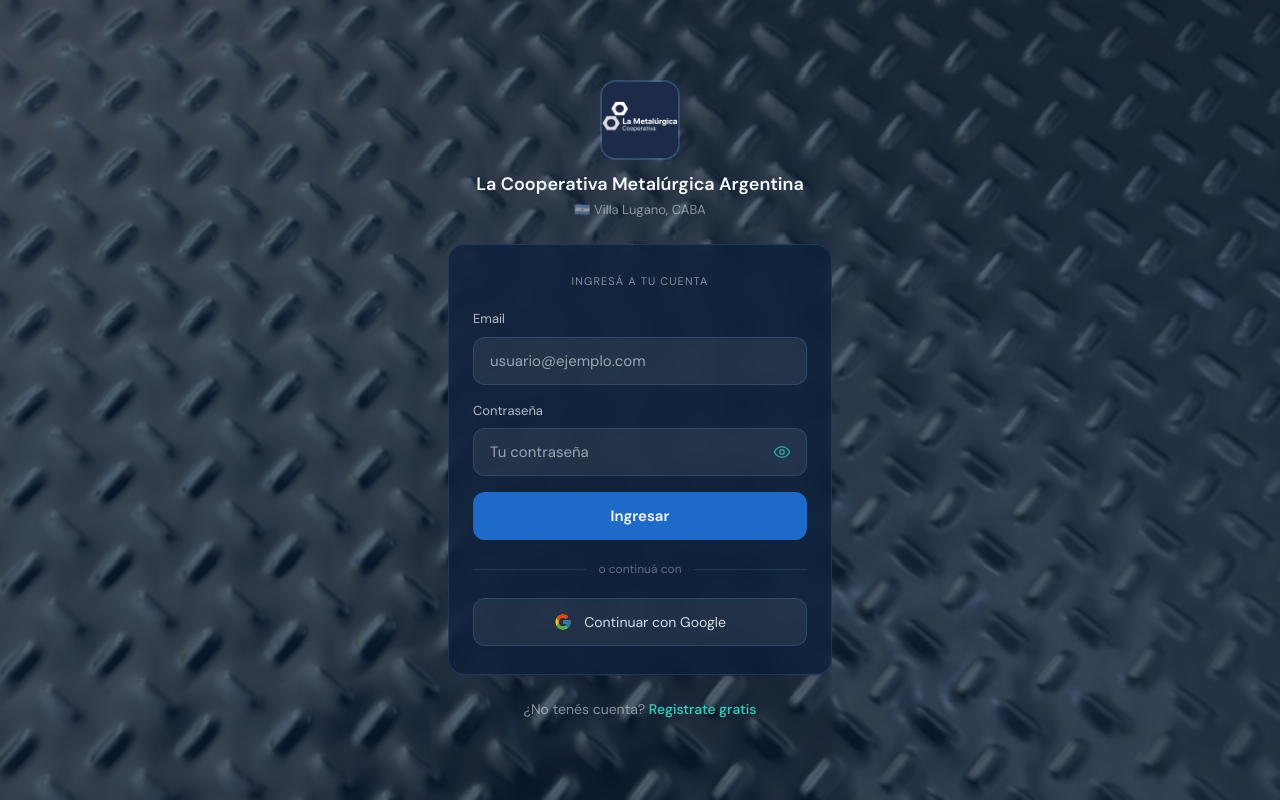
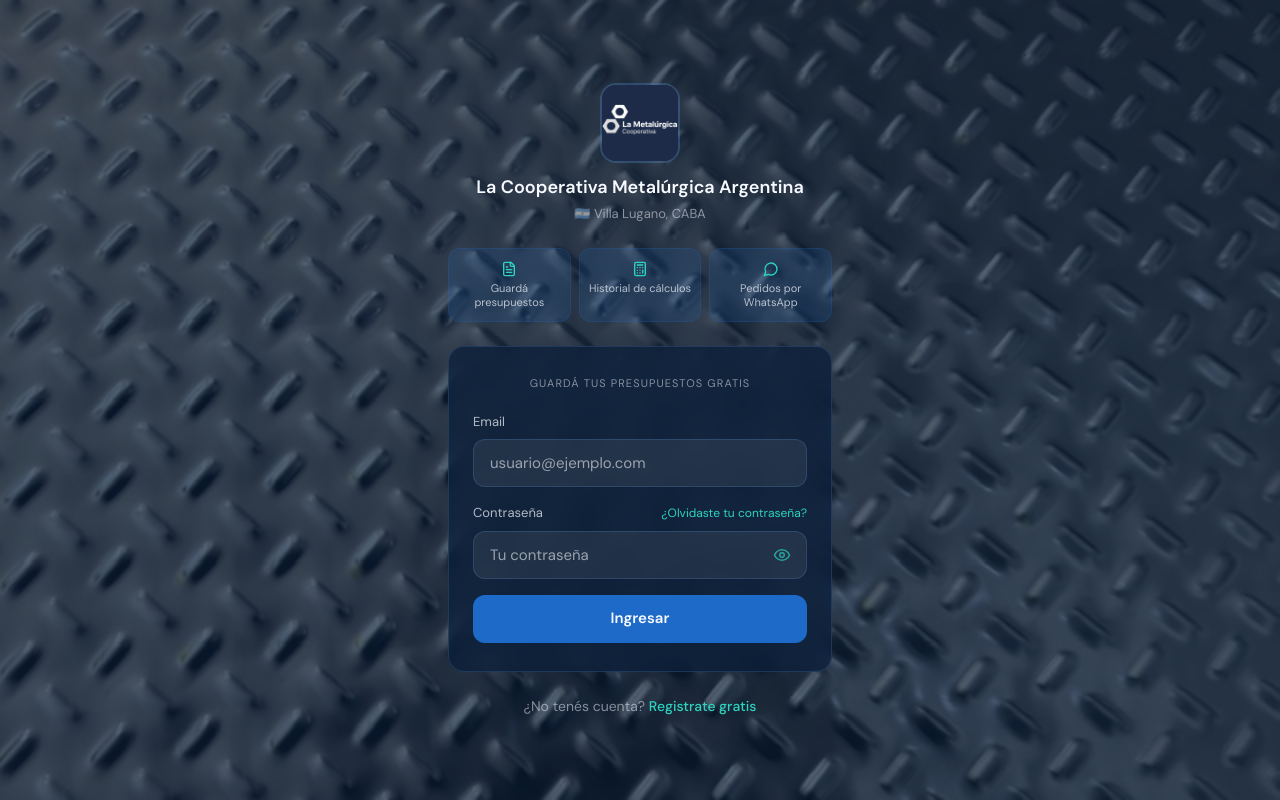
Before and after one commit to sjonatan35-coder/cotizador-metalurgica, a Next.js app: page /login in a window 1280 px wide. Built offline with nearby package versions, Linux system fonts and the light colour scheme; no server answers.

Commit message:
Semana 8: login mejorado - beneficios + olvide contrasena + UTM + redirect inteligente

```diff
--- a/src/app/login/page.tsx
+++ b/src/app/login/page.tsx
@@ -1,8 +1,8 @@
 'use client'
 
-import { useState } from 'react'
+import { useState, useEffect } from 'react'
 import { createClient } from '@/lib/supabase/client'
-import { Eye, EyeOff, Loader2 } from 'lucide-react'
+import { Eye, EyeOff, Loader2, FileText, Calculator, MessageCircle } from 'lucide-react'
 
 export default function LoginPage() {
   const supabase = createClient()
@@ -11,26 +11,62 @@
   const [password, setPassword] = useState('')
   const [showPassword, setShowPassword] = useState(false)
   const [loading, setLoading] = useState(false)
-  const [loadingGoogle, setLoadingGoogle] = useState(false)
+  const [loadingReset, setLoadingReset] = useState(false)
   const [error, setError] = useState<string | null>(null)
+  const [resetSent, setResetSent] = useState(false)
+  const [showReset, setShowReset] = useState(false)
+  const [resetEmail, setResetEmail] = useState('')
+
+  // Captación UTM silenciosa
+  useEffect(() => {
+    const params = new URLSearchParams(window.location.search)
+    const source = params.get('utm_source')
+    const medium = params.get('utm_medium')
+    const campaign = params.get('utm_campaign')
+    if (source) {
+      localStorage.setItem('metalurgica_utm', JSON.stringify({
+        source, medium, campaign, capturedAt: new Date().toISOString()
+      }))
+    }
+  }, [])
 
   async function handleLogin(e: React.FormEvent) {
     e.preventDefault()
     setLoading(true)
     setError(null)
     const { error } = await supabase.auth.signInWithPassword({ email, password })
-    if (error) { setError('Email o contraseña incorrectos'); setLoading(false); return }
-    window.location.href = '/clientes'
+    if (error) {
+      if (error.message.includes('Invalid login')) {
+        setError('Email o contraseña incorrectos. ¿No tenés cuenta?')
+      } else {
+        setError('Ocurrió un error. Intentá de nuevo.')
+      }
+      setLoading(false)
+      return
+    }
+    const params = new URLSearchParams(window.location.search)
+    const redirectTo = params.get('redirectTo') || '/clientes'
+    window.location.href = redirectTo
   }
 
-  async function handleGoogle() {
-    setLoadingGoogle(true)
+  async function handleReset(e: React.FormEvent) {
+    e.preventDefault()
+    setLoadingReset(true)
     setError(null)
-    const { error } = await supabase.auth.signInWithOAuth({
-      provider: 'google',
-      options: { redirectTo: `${window.location.origin}/auth/callback` },
+    const { error } = await supabase.auth.resetPasswordForEmail(resetEmail, {
+      redirectTo: `${window.location.origin}/auth/callback`,
     })
-    if (error) { setError('Error al conectar con Google'); setLoadingGoogle(false) }
+    if (error) { setError('Error al enviar el email. Verificá la dirección.'); setLoadingReset(false); return }
+    setResetSent(true)
+    setLoadingReset(false)
+  }
+
+  const inputStyle = {
+    height: '48px',
+    background: 'rgba(247,250,255,0.07)',
+    border: '1px solid rgba(74,123,181,0.3)',
+    color: '#F7FAFF',
+    fontSize: '15px'
   }
 
   return (
@@ -39,8 +75,10 @@
         <div className="absolute inset-0 bg-cover bg-center" style={{ backgroundImage: 'url(/fabrica.jpeg)' }} />
         <div className="absolute inset-0" style={{ background: 'rgba(11,31,58,0.70)' }} />
       </div>
+
       <div className="relative z-10 w-full max-w-sm flex flex-col gap-6">
 
+        {/* Logo + nombre */}
         <div className="flex flex-col items-center gap-3 text-center">
           <img
             src="/logo.jpg"
@@ -50,62 +88,144 @@
             onClick={() => window.location.href = '/'}
           />
           <div>
-            <h1 className="font-semibold leading-snug" style={{ color: '#F7FAFF', fontSize: '18px' }}>La Cooperativa Metalúrgica Argentina</h1>
+            <h1 className="font-semibold leading-snug" style={{ color: '#F7FAFF', fontSize: '18px' }}>
+              La Cooperativa Metalúrgica Argentina
+            </h1>
             <p style={{ color: 'rgba(247,250,255,0.5)', fontSize: '13px', marginTop: '4px' }}>🇦🇷 Villa Lugano, CABA</p>
           </div>
         </div>
 
-        <div className="flex flex-col gap-5 rounded-2xl px-6 py-7" style={{ background: 'rgba(11,31,58,0.75)', backdropFilter: 'blur(14px)', border: '1px solid rgba(74,123,181,0.25)' }}>
-          <p className="text-center tracking-widest uppercase" style={{ color: 'rgba(247,250,255,0.5)', fontSize: '11px' }}>Ingresá a tu cuenta</p>
+        {/* Beneficios */}
+        <div className="flex justify-between gap-2">
+          {[
+            { icon: <FileText size={16} />, text: 'Guardá presupuestos' },
+            { icon: <Calculator size={16} />, text: 'Historial de cálculos' },
+            { icon: <MessageCircle size={16} />, text: 'Pedidos por WhatsApp' },
+          ].map((b, i) => (
+            <div key={i} className="flex-1 flex flex-col items-center gap-1 rounded-xl py-3 px-2 text-center"
+              style={{ background: 'rgba(30,106,200,0.15)', border: '1px solid rgba(30,106,200,0.2)' }}>
+              <span style={{ color: '#2DD4BF' }}>{b.icon}</span>
+              <span style={{ color: 'rgba(247,250,255,0.7)', fontSize: '11px', lineHeight: '1.3' }}>{b.text}</span>
+            </div>
+          ))}
+        </div>
+
+        {/* Card principal */}
+        <div className="flex flex-col gap-5 rounded-2xl px-6 py-7"
+          style={{ background: 'rgba(11,31,58,0.75)', backdropFilter: 'blur(14px)', border: '1px solid rgba(74,123,181,0.25)' }}>
+
+          {!showReset ? (
+            <>
+              <p className="text-center tracking-widest uppercase" style={{ color: 'rgba(247,250,255,0.5)', fontSize: '11px' }}>
+                Guardá tus presupuestos gratis
+              </p>
 
               <form onSubmit={handleLogin} className="flex flex-col gap-4">
                 <div className="flex flex-col gap-2">
                   <label style={{ color: 'rgba(247,250,255,0.7)', fontSize: '13px' }}>Email</label>
-              <input type="email" value={email} onChange={e => setEmail(e.target.value)} placeholder="usuario@ejemplo.com" required
-                className="w-full rounded-xl px-4 outline-none"
-                style={{ height: '48px', background: 'rgba(247,250,255,0.07)', border: '1px solid rgba(74,123,181,0.3)', color: '#F7FAFF', fontSize: '15px' }} />
+                  <input type="email" value={email} onChange={e => setEmail(e.target.value)}
+                    placeholder="usuario@ejemplo.com" required
+                    className="w-full rounded-xl px-4 outline-none transition-all"
+                    style={inputStyle}
+                    onFocus={e => (e.target.style.borderColor = 'rgba(30,106,200,0.6)')}
+                    onBlur={e => (e.target.style.borderColor = 'rgba(74,123,181,0.3)')} />
                 </div>
+
                 <div className="flex flex-col gap-2">
+                  <div className="flex items-center justify-between">
                     <label style={{ color: 'rgba(247,250,255,0.7)', fontSize: '13px' }}>Contraseña</label>
+                    <button type="button" onClick={() => { setShowReset(true); setResetEmail(email) }}
+                      style={{ color: '#2DD4BF', fontSize: '12px' }}>
+                      ¿Olvidaste tu contraseña?
+                    </button>
+                  </div>
                   <div className="relative">
-                <input type={showPassword ? 'text' : 'password'} value={password} onChange={e => setPassword(e.target.value)} placeholder="Tu contraseña" required
-                  className="w-full rounded-xl px-4 pr-12 outline-none"
-                  style={{ height: '48px', background: 'rgba(247,250,255,0.07)', border: '1px solid rgba(74,123,181,0.3)', color: '#F7FAFF', fontSize: '15px' }} />
-                <button type="button" onClick={() => setShowPassword(!showPassword)} className="absolute right-4 top-1/2 -translate-y-1/2" style={{ color: 'rgba(45,212,191,0.7)' }}>
+                    <input type={showPassword ? 'text' : 'password'} value={password}
+                      onChange={e => setPassword(e.target.value)}
+                      placeholder="Tu contraseña" required
+                      className="w-full rounded-xl px-4 pr-12 outline-none transition-all"
+                      style={inputStyle}
+                      onFocus={e => (e.target.style.borderColor = 'rgba(30,106,200,0.6)')}
+                      onBlur={e => (e.target.style.borderColor = 'rgba(74,123,181,0.3)')} />
+                    <button type="button" onClick={() => setShowPassword(!showPassword)}
+                      className="absolute right-4 top-1/2 -translate-y-1/2"
+                      style={{ color: 'rgba(45,212,191,0.7)' }}>
                       {showPassword ? <EyeOff size={18} /> : <Eye size={18} />}
                     </button>
                   </div>
                 </div>
+
                 {error && (
-              <div className="rounded-xl px-4 py-3 text-center" style={{ background: 'rgba(220,38,38,0.15)', border: '1px solid rgba(220,38,38,0.3)', color: '#FCA5A5', fontSize: '13px' }}>
+                  <div className="rounded-xl px-4 py-3 text-center"
+                    style={{ background: 'rgba(220,38,38,0.15)', border: '1px solid rgba(220,38,38,0.3)', color: '#FCA5A5', fontSize: '13px' }}>
                     {error}
+                    {error.includes('No tenés cuenta') && (
+                      <a href="/registro" style={{ color: '#2DD4BF', marginLeft: '4px', fontWeight: 500 }}>
+                        Registrate gratis
+                      </a>
+                    )}
                   </div>
                 )}
-            <button type="submit" disabled={loading} className="w-full rounded-xl font-semibold flex items-center justify-center gap-2"
+
+                <button type="submit" disabled={loading}
+                  className="w-full rounded-xl font-semibold flex items-center justify-center gap-2"
                   style={{ height: '48px', background: '#1E6AC8', color: '#F7FAFF', fontSize: '15px', opacity: loading ? 0.7 : 1 }}>
                   {loading && <Loader2 size={16} className="animate-spin" />}
                   {loading ? 'Ingresando...' : 'Ingresar'}
                 </button>
               </form>
+            </>
+          ) : (
+            <>
+              <button onClick={() => { setShowReset(false); setResetSent(false); setError(null) }}
+                className="flex items-center gap-2 text-sm"
+                style={{ color: 'rgba(247,250,255,0.5)' }}>
+                ← Volver al login
+              </button>
 
-          <div className="flex items-center gap-3">
-            <div className="flex-1 h-px" style={{ background: 'rgba(74,123,181,0.25)' }} />
-            <span style={{ color: 'rgba(247,250,255,0.35)', fontSize: '12px' }}>o continuá con</span>
-            <div className="flex-1 h-px" style={{ background: 'rgba(74,123,181,0.25)' }} />
+              {!resetSent ? (
+                <>
+                  <p className="text-center" style={{ color: 'rgba(247,250,255,0.7)', fontSize: '14px' }}>
+                    Te mandamos un link para restablecer tu contraseña
+                  </p>
+                  <form onSubmit={handleReset} className="flex flex-col gap-4">
+                    <div className="flex flex-col gap-2">
+                      <label style={{ color: 'rgba(247,250,255,0.7)', fontSize: '13px' }}>Email</label>
+                      <input type="email" value={resetEmail} onChange={e => setResetEmail(e.target.value)}
+                        placeholder="usuario@ejemplo.com" required
+                        className="w-full rounded-xl px-4 outline-none"
+                        style={inputStyle} />
                     </div>
-
-          <button onClick={handleGoogle} disabled={loadingGoogle} className="w-full rounded-xl flex items-center justify-center gap-3"
-            style={{ height: '48px', background: 'rgba(247,250,255,0.07)', border: '1px solid rgba(74,123,181,0.3)', color: 'rgba(247,250,255,0.85)', fontSize: '14px', opacity: loadingGoogle ? 0.7 : 1 }}>
-            {loadingGoogle ? <Loader2 size={16} className="animate-spin" /> : (
-              <svg width="18" height="18" viewBox="0 0 48 48">
-                <path fill="#FFC107" d="M43.6 20.1H42V20H24v8h11.3C33.7 32.6 29.3 36 24 36c-6.6 0-12-5.4-12-12s5.4-12 12-12c3.1 0 5.8 1.1 7.9 3l5.7-5.7C34.5 6.5 29.5 4 24 4 12.9 4 4 12.9 4 24s8.9 20 20 20 20-8.9 20-20c0-1.3-.1-2.6-.4-3.9z"/>
-                <path fill="#FF3D00" d="M6.3 14.7l6.6 4.8C14.6 16 19 12 24 12c3.1 0 5.8 1.1 7.9 3l5.7-5.7C34.5 6.5 29.5 4 24 4 16.3 4 9.7 8.3 6.3 14.7z"/>
-                <path fill="#4CAF50" d="M24 44c5.2 0 10-1.9 13.6-5l-6.3-5.3C29.5 35.6 26.9 36 24 36c-5.2 0-9.7-3.4-11.3-8l-6.5 5C9.6 39.5 16.3 44 24 44z"/>
-                <path fill="#1976D2" d="M43.6 20.1H42V20H24v8h11.3c-.8 2.3-2.3 4.3-4.3 5.7l6.3 5.3C42.5 35.2 44 30 44 24c0-1.3-.1-2.6-.4-3.9z"/>
+                    {error && (
+                      <div className="rounded-xl px-4 py-3 text-center"
+                        style={{ background: 'rgba(220,38,38,0.15)', border: '1px solid rgba(220,38,38,0.3)', color: '#FCA5A5', fontSize: '13px' }}>
+                        {error}
+                      </div>
+                    )}
+                    <button type="submit" disabled={loadingReset}
+                      className="w-full rounded-xl font-semibold flex items-center justify-center gap-2"
+                      style={{ height: '48px', background: '#1E6AC8', color: '#F7FAFF', fontSize: '15px', opacity: loadingReset ? 0.7 : 1 }}>
+                      {loadingReset && <Loader2 size={16} className="animate-spin" />}
+                      {loadingReset ? 'Enviando...' : 'Enviar link'}
+                    </button>
+                  </form>
+                </>
+              ) : (
+                <div className="flex flex-col items-center gap-4 py-4 text-center">
+                  <div className="w-14 h-14 rounded-full flex items-center justify-center"
+                    style={{ background: 'rgba(45,212,191,0.15)', border: '1px solid rgba(45,212,191,0.4)' }}>
+                    <svg width="28" height="28" viewBox="0 0 24 24" fill="none" stroke="#2DD4BF" strokeWidth="2.5" strokeLinecap="round" strokeLinejoin="round">
+                      <polyline points="20 6 9 17 4 12" />
                     </svg>
+                  </div>
+                  <p style={{ color: '#F7FAFF', fontSize: '15px', fontWeight: 600 }}>¡Email enviado!</p>
+                  <p style={{ color: 'rgba(247,250,255,0.6)', fontSize: '13px', lineHeight: '1.5' }}>
+                    Revisá tu bandeja de entrada en <strong style={{ color: '#F7FAFF' }}>{resetEmail}</strong>
+                  </p>
+                </div>
               )}
-            {loadingGoogle ? 'Conectando...' : 'Continuar con Google'}
-          </button>
+            </>
+          )}
         </div>
 
         <p className="text-center" style={{ color: 'rgba(247,250,255,0.5)', fontSize: '14px' }}>
```
Lines whose indentation alone changed are shown as unchanged.
